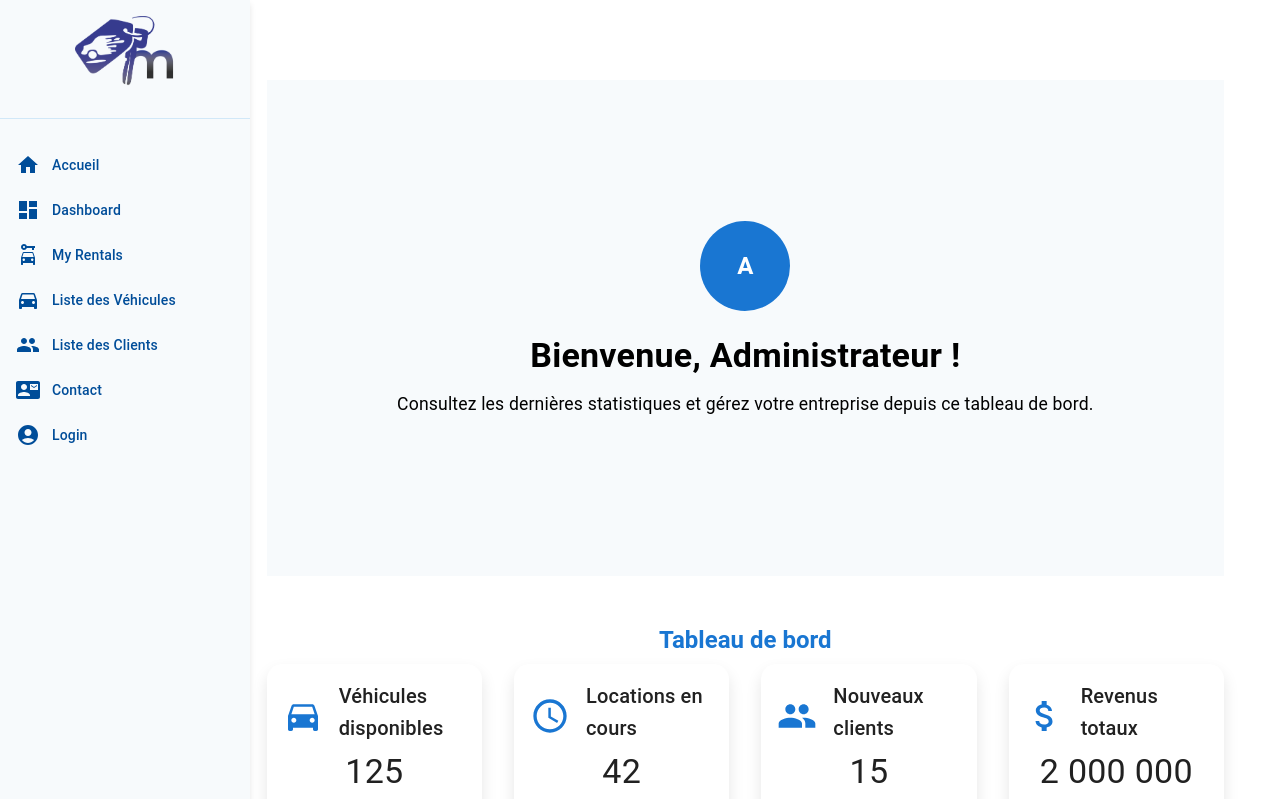
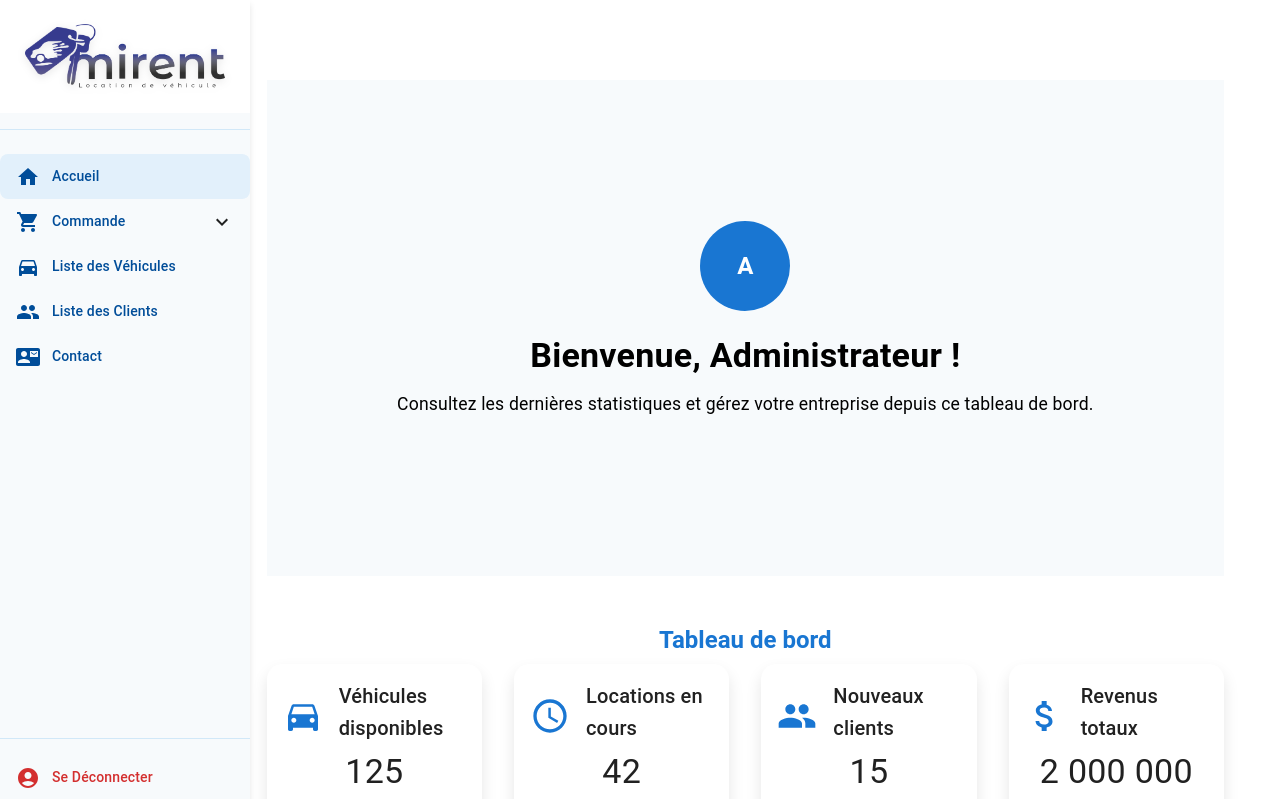
Before and after one commit to RotsyNyAina11/mirent_final, a React (Vite) app in the folder Mirent-FO/: page /accueil in a window 1280 px wide. Shown: the top 799 px of the page. Built offline with nearby package versions, Linux system fonts and the light colour scheme.

Commit message:
Ajout Proforma, Facture et Devis

```diff
--- a/Mirent-FO/src/Components/Sidebar.tsx
+++ b/Mirent-FO/src/Components/Sidebar.tsx
@@ -1,28 +1,59 @@
-import React from "react";
+import React, { useState } from "react";
 import {
   Drawer,
   List,
-  ListItem,
+  ListItemButton,
   ListItemIcon,
   ListItemText,
   Toolbar,
   Divider,
   Box,
   Tooltip,
+  Collapse,
+  styled,
 } from "@mui/material";
 import {
   Home,
-  CarRental,
+  Dashboard,
+  ShoppingCart, // Nouvelle icône pour "Commande"
+  ReceiptLong, // Autre option pour "Commande"
+  DirectionsCar,
+  People,
+  ContactMail,
   AccountCircle,
-  DirectionsCar,
-  ContactMail,
-  Dashboard,
-  People,
+  ExpandLess,
+  ExpandMore,
 } from "@mui/icons-material";
-import { Link } from "react-router-dom";
-import logo from "../assets/logo.png";
+import { Link as RouterLink } from "react-router-dom";
+import logo from "../assets/horizontal.png";
+
+// Composant personnalisé pour combiner Link et ListItemButton
+const NavLinkButton = styled(({ to, selected, ...rest }: any) => (
+  <RouterLink to={to} style={{ textDecoration: "none", color: "inherit" }}>
+    <ListItemButton {...rest} />
+  </RouterLink>
+))<{ selected?: boolean }>(({ theme, selected }) => ({
+  "&:hover": {
+    backgroundColor: "#E2F0FB",
+    color: "#004D99",
+    borderRadius: "8px",
+    transition: "all 0.2s ease-in-out",
+  },
+  ...(selected && {
+    backgroundColor: "#E2F0FB",
+    color: "#004D99",
+    fontWeight: "bold",
+    borderRadius: "8px",
+  }),
+}));
 
 const Sidebar: React.FC = () => {
+  const [openCommande, setOpenCommande] = useState(false);
+
+  const handleCommandeClick = () => {
+    setOpenCommande(!openCommande);
+  };
+
   return (
     <>
       {/* Sidebar */}
@@ -48,70 +79,55 @@ const Sidebar: React.FC = () => {
         }}
       >
         <Box display="flex" flexDirection="column" height="100%">
-          {/* Logo enveloppé dans un Box pour utiliser sx */}
-          <Toolbar sx={{ justifyContent: "center", py: 2 }}>
+          {/* Logo */}
+          <Toolbar
+            sx={{
+              justifyContent: "center",
+              py: 3,
+              px: 2,
+              backgroundColor: "#FFFFFF",
+            }}
+          >
             <Box
+              component="img"
+              src={logo}
+              alt="Logo"
               sx={{
-                width: "100px",
-                transition: "width 0.3s ease-in-out",
+                width: "100%",
+                maxWidth: "200px",
                 display: "block",
                 margin: "0 auto",
-                "@media (max-width: 600px)": {
-                  width: "35px",
-                },
-              }}
-            >
-              <img
-                src={logo}
-                alt="Logo"
-                style={{
-                  width: "100%",
-                  display: "block",
-                  margin: "0 auto",
+                filter: "drop-shadow(0px 2px 4px rgba(0, 0, 0, 0.1))",
               }}
             />
-            </Box>
           </Toolbar>
 
           <Divider sx={{ my: 2, borderColor: "#D1E8F8" }} />
 
           {/* Liste des éléments */}
           <List>
-            {[{ text: "Accueil", icon: <Home />, path: "/accueil" },
-              { text: "Dashboard", icon: <Dashboard />, path: "/dashboard" },
-              { text: "My Rentals", icon: <CarRental />, path: "/car" },
-              { text: "Liste des Véhicules", icon: <DirectionsCar />, path: "/vehicules" },
-              { text: "Liste des Clients", icon: <People />, path: "/clients" },
-              { text: "Contact", icon: <ContactMail />, path: "/contact" },
-              { text: "Login", icon: <AccountCircle />, path: "/login" }].map((item, index) => (
-              <Tooltip key={index} title={item.text} placement="right">
-                <ListItem
-                  component={Link}
-                  to={item.path}
+            {/* Accueil */}
+            <Tooltip title="Accueil" placement="right">
+              <NavLinkButton
+                to="/accueil"
+                selected={window.location.pathname === "/accueil"}
                 sx={{
-                    "&:hover": {
-                      backgroundColor: "#E2F0FB",
-                      boxShadow: "0px 2px 4px rgba(0, 0, 0, 0.1)",
-                      borderRadius: "8px",
+                  padding: "8px 16px",
+                  "& .MuiListItemIcon-root": {
+                    minWidth: "36px",
+                    color: "#004D99",
                   },
-                    transition: "all 0.2s ease-in-out",
-                    padding: "8px 16px",
                 }}
               >
-                  <ListItemIcon
-                    sx={{
-                      color: "#004D99",
-                      minWidth: "36px",
-                    }}
-                  >
-                    {item.icon}
+                <ListItemIcon>
+                  <Home />
                 </ListItemIcon>
                 <ListItemText
-                    primary={item.text}
+                  primary="Accueil"
                   primaryTypographyProps={{
-                      color: "#004D99",
                     fontSize: "14px",
                     fontWeight: "500",
+                    color: "#004D99",
                   }}
                   sx={{
                     display: {
@@ -120,10 +136,301 @@ const Sidebar: React.FC = () => {
                     },
                   }}
                 />
-                </ListItem>
+              </NavLinkButton>
             </Tooltip>
-            ))}
+
+            {/* Menu Commande avec sous-menus */}
+            <ListItemButton onClick={handleCommandeClick}>
+              <ListItemIcon
+                sx={{
+                  color: "#004D99",
+                  minWidth: "36px",
+                }}
+              >
+                <ShoppingCart /> {/* Nouvelle icône pour "Commande" */}
+              </ListItemIcon>
+              <ListItemText
+                primary="Commande"
+                primaryTypographyProps={{
+                  fontSize: "14px",
+                  fontWeight: "500",
+                  color: "#004D99",
+                }}
+                sx={{
+                  display: {
+                    xs: "none",
+                    sm: "block",
+                  },
+                }}
+              />
+              {openCommande ? <ExpandLess /> : <ExpandMore />}
+            </ListItemButton>
+
+            <Collapse in={openCommande} timeout="auto" unmountOnExit>
+              <List component="div" disablePadding>
+                {/* Sous-menu Proformat */}
+                <Tooltip title="Proformat" placement="right">
+                  <NavLinkButton
+                    to="/proformat"
+                    selected={window.location.pathname === "/proformat"}
+                    sx={{
+                      pl: 6,
+                      pr: 4,
+                      py: 1,
+                      "& .MuiListItemText-root": {
+                        paddingLeft: "8px",
+                      },
+                      "& .MuiListItemIcon-root": {
+                        minWidth: "36px",
+                        color: "#004D99",
+                      },
+                      "@media (max-width: 600px)": {
+                        pl: 2, // Réduction du padding gauche sur petits écrans
+                      },
+                    }}
+                  >
+                    <ListItemIcon>
+                      <ReceiptLong /> {/* Icône pour Proformat */}
+                    </ListItemIcon>
+                    <ListItemText
+                      primary="Proformat"
+                      primaryTypographyProps={{
+                        fontSize: "13px",
+                        fontWeight: "500",
+                        color: "#004D99",
+                      }}
+                      sx={{
+                        display: {
+                          xs: "none",
+                          sm: "block",
+                        },
+                      }}
+                    />
+                  </NavLinkButton>
+                </Tooltip>
+
+                {/* Sous-menu Devis */}
+                <Tooltip title="Devis" placement="right">
+                  <NavLinkButton
+                    to="/devis"
+                    selected={window.location.pathname === "/devis"}
+                    sx={{
+                      pl: 6,
+                      pr: 4,
+                      py: 1,
+                      "& .MuiListItemText-root": {
+                        paddingLeft: "8px",
+                      },
+                      "& .MuiListItemIcon-root": {
+                        minWidth: "36px",
+                        color: "#004D99",
+                      },
+                      "@media (max-width: 600px)": {
+                        pl: 2, // Réduction du padding gauche sur petits écrans
+                      },
+                    }}
+                  >
+                    <ListItemIcon>
+                      <ReceiptLong /> {/* Icône pour Devis */}
+                    </ListItemIcon>
+                    <ListItemText
+                      primary="Devis"
+                      primaryTypographyProps={{
+                        fontSize: "13px",
+                        fontWeight: "500",
+                        color: "#004D99",
+                      }}
+                      sx={{
+                        display: {
+                          xs: "none",
+                          sm: "block",
+                        },
+                      }}
+                    />
+                  </NavLinkButton>
+                </Tooltip>
+
+                {/* Sous-menu Facture */}
+                <Tooltip title="Facture" placement="right">
+                  <NavLinkButton
+                    to="/facture"
+                    selected={window.location.pathname === "/facture"}
+                    sx={{
+                      pl: 6,
+                      pr: 4,
+                      py: 1,
+                      "& .MuiListItemText-root": {
+                        paddingLeft: "8px",
+                      },
+                      "& .MuiListItemIcon-root": {
+                        minWidth: "36px",
+                        color: "#004D99",
+                      },
+                      "@media (max-width: 600px)": {
+                        pl: 2, // Réduction du padding gauche sur petits écrans
+                      },
+                    }}
+                  >
+                    <ListItemIcon>
+                      <ReceiptLong /> {/* Icône pour Facture */}
+                    </ListItemIcon>
+                    <ListItemText
+                      primary="Facture"
+                      primaryTypographyProps={{
+                        fontSize: "13px",
+                        fontWeight: "500",
+                        color: "#004D99",
+                      }}
+                      sx={{
+                        display: {
+                          xs: "none",
+                          sm: "block",
+                        },
+                      }}
+                    />
+                  </NavLinkButton>
+                </Tooltip>
               </List>
+            </Collapse>
+
+            {/* Liste des Véhicules */}
+            <Tooltip title="Liste des Véhicules" placement="right">
+              <NavLinkButton
+                to="/vehicules"
+                selected={window.location.pathname === "/vehicules"}
+                sx={{
+                  padding: "8px 16px",
+                  "& .MuiListItemIcon-root": {
+                    minWidth: "36px",
+                    color: "#004D99",
+                  },
+                }}
+              >
+                <ListItemIcon>
+                  <DirectionsCar />
+                </ListItemIcon>
+                <ListItemText
+                  primary="Liste des Véhicules"
+                  primaryTypographyProps={{
+                    fontSize: "14px",
+                    fontWeight: "500",
+                    color: "#004D99",
+                  }}
+                  sx={{
+                    display: {
+                      xs: "none",
+                      sm: "block",
+                    },
+                  }}
+                />
+              </NavLinkButton>
+            </Tooltip>
+
+            {/* Liste des Clients */}
+            <Tooltip title="Liste des Clients" placement="right">
+              <NavLinkButton
+                to="/clients"
+                selected={window.location.pathname === "/clients"}
+                sx={{
+                  padding: "8px 16px",
+                  "& .MuiListItemIcon-root": {
+                    minWidth: "36px",
+                    color: "#004D99",
+                  },
+                }}
+              >
+                <ListItemIcon>
+                  <People />
+                </ListItemIcon>
+                <ListItemText
+                  primary="Liste des Clients"
+                  primaryTypographyProps={{
+                    fontSize: "14px",
+                    fontWeight: "500",
+                    color: "#004D99",
+                  }}
+                  sx={{
+                    display: {
+                      xs: "none",
+                      sm: "block",
+                    },
+                  }}
+                />
+              </NavLinkButton>
+            </Tooltip>
+
+            {/* Contact */}
+            <Tooltip title="Contact" placement="right">
+              <NavLinkButton
+                to="/contact"
+                selected={window.location.pathname === "/contact"}
+                sx={{
+                  padding: "8px 16px",
+                  "& .MuiListItemIcon-root": {
+                    minWidth: "36px",
+                    color: "#004D99",
+                  },
+                }}
+              >
+                <ListItemIcon>
+                  <ContactMail />
+                </ListItemIcon>
+                <ListItemText
+                  primary="Contact"
+                  primaryTypographyProps={{
+                    fontSize: "14px",
+                    fontWeight: "500",
+                    color: "#004D99",
+                  }}
+                  sx={{
+                    display: {
+                      xs: "none",
+                      sm: "block",
+                    },
+                  }}
+                />
+              </NavLinkButton>
+            </Tooltip>
+          </List>
+
+          {/* Se Déconnecter */}
+          <Box flexGrow={1} />
+          <Divider sx={{ my: 2, borderColor: "#D1E8F8" }} />
+          <Tooltip title="Se Déconnecter" placement="right">
+            <NavLinkButton
+              to="/logout"
+              sx={{
+                "&:hover": {
+                  backgroundColor: "#FFEBEB",
+                  color: "#D32F2F",
+                  borderRadius: "8px",
+                },
+                padding: "8px 16px",
+                "& .MuiListItemIcon-root": {
+                  minWidth: "36px",
+                  color: "#D32F2F",
+                },
+              }}
+            >
+              <ListItemIcon>
+                <AccountCircle />
+              </ListItemIcon>
+              <ListItemText
+                primary="Se Déconnecter"
+                primaryTypographyProps={{
+                  fontSize: "14px",
+                  fontWeight: "500",
+                  color: "#D32F2F",
+                }}
+                sx={{
+                  display: {
+                    xs: "none",
+                    sm: "block",
+                  },
+                }}
+              />
+            </NavLinkButton>
+          </Tooltip>
         </Box>
       </Drawer>
     </>
--- a/Mirent-FO/src/pages/Vehicule.tsx
+++ b/Mirent-FO/src/pages/Vehicule.tsx
@@ -19,11 +19,11 @@ import {
   MenuItem,
   InputLabel,
 } from "@mui/material";
-import { Edit, Delete, Search, DirectionsCar, FilterList } from "@mui/icons-material";
+import { Edit, Delete, Search, DirectionsCar} from "@mui/icons-material";
 import { deleteVehicle, fetchVehicles } from "../redux/slices/vehiclesSlice";
-import VehicleForm from "../components/VehicleForm";
 import { useAppDispatch } from "../hooks";
 import { useSelector } from "react-redux";
+import VehicleForm from "../Components/VehicleForm";
 
 const VehiclesList: React.FC = () => {
   const dispatch = useAppDispatch();
```
Lines whose indentation alone changed are shown as unchanged.
